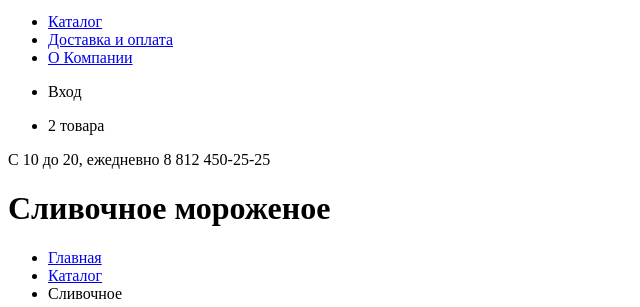
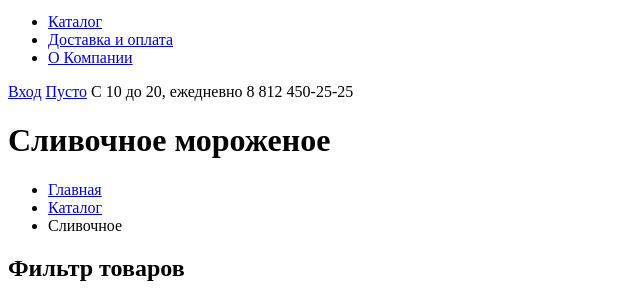
Before and after one commit to Freenova1/935921-gllacy-24, a plain HTML site: page catalog.html in a window 1280 px wide. Shown: the part 29-336 px from the top of the page, without its empty margins (0-640 px from the left). Drawn offline with Linux system fonts and the light colour scheme.

Commit message:
Изменил списки в хедере и убрал див в футере

```diff
--- a/catalog.html
+++ b/catalog.html
@@ -15,12 +15,8 @@
                 <li><a href="info-page.html">О Компании</a></li>
             </ul>
             <!--Лупу я как понял не надо прописывать в коде(пока что)-->
-            <ul class="user-navigation">
-                <li class="login-link">Вход</li>
-            </ul>
-            <ul class="user-basket">
-                <li class="purchases">2 товара</li>
-            </ul>
+            <a class="user-nav" href="login-in.href">Вход</a>
+            <a class="user-basket" href="basket.html">Пусто</a>
             <span>С 10 до 20, ежедневно</span>
             <span class="number">8 812 450-25-25</span>
             </nav>
@@ -147,14 +143,12 @@
                 </ul>
             </section>
             <footer class="main-footer">
-                <div class="social-network">
-                    <ul class="list-social-network">
+                <ul class="list-social-network">
                     <li><a href="twitter.com"><img src="img/twitter-logo.jpeg" width="50px" height="50px" alt="Логотип твиттера"></a></li>
                     <li><a href="instagram.com"><img src="img/instagram-logo" width="50px" height="50px" alt="Логотип инстаграмма"></a></li>
                     <li><a href="facebook.com"><img src="img/facebook-logo" width="50px" height="50px" alt="Логотип фейсбука"></a></li>
                     <li><a href="vk.com"><img src="img/vk-logo" width="50px" height="50px" alt="Логотив вконтакте"></a></li>
-                    </ul>
-                </div>
+                </ul>
                 <ul class="documents">
                     <li><a href="#">Для поставщиков</a></li>
                     <li><a href="#">О производстве</a></li>
```
Also changed, not shown: index.html (+2 -8 lines).
